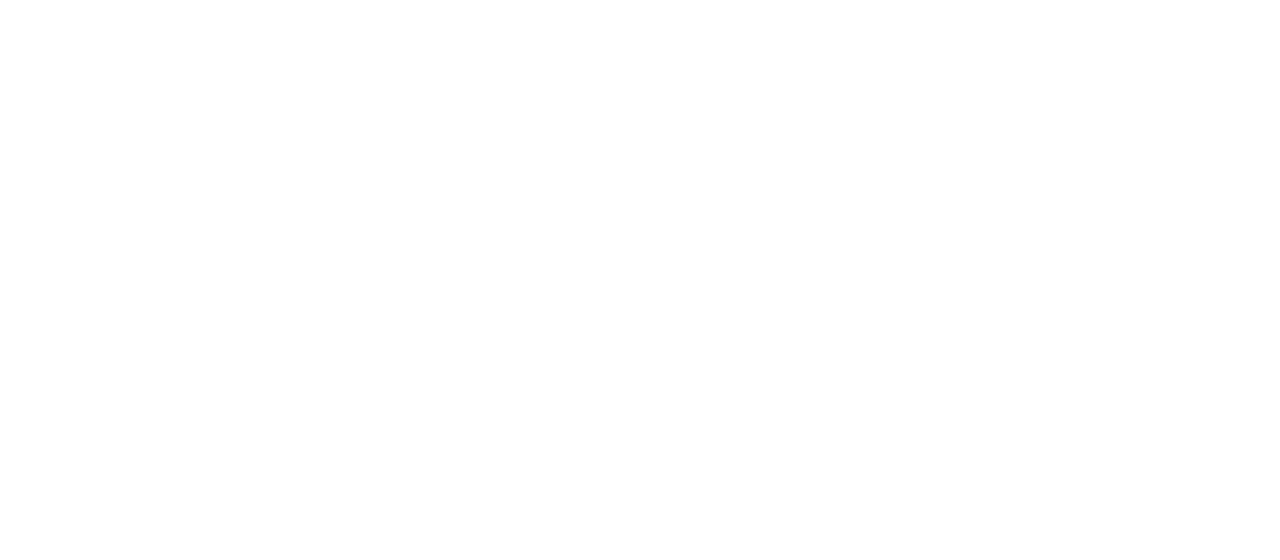
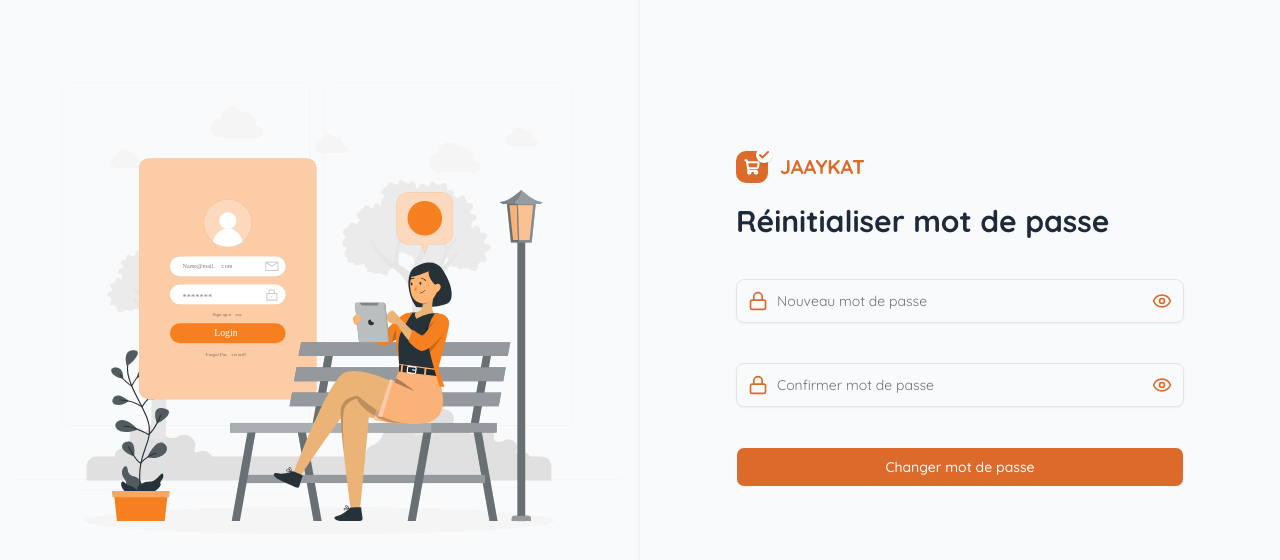
Before and after one commit to latyr0503/POS_restaurant, a React (Vite) app: page /reset-password in a window 1280 px wide. Before the commit this address had no page. Shown: the top 560 px of the page. Built offline with nearby package versions, Linux system fonts and the light colour scheme.

Commit message:
j'ai fais quelques modifications

```diff
--- a/src/App.tsx
+++ b/src/App.tsx
@@ -5,18 +5,30 @@
 import { Toaster } from "sonner"
 import Register from "./pages/auth/register"
 import Dashboard from "./pages/dashboard"
+import AuthLayout from "./Layout/auth-layout"
+import ForgotPassword from "./pages/auth/forgot-password"
+import ResetPassword from "./pages/auth/reset-password"
+import PasswordChanged from "./pages/auth/password-changed"
 
 export function App() {
   return (
+     <>
     <BrowserRouter>
       <Toaster position="top-center" richColors duration={5000} />
       <Routes>
         <Route path="/" element={<Home />} />
-        <Route path="/login" element={<Login />} />
+        <Route path="/dashboard" element={<Dashboard />} />
+
+          <Route element={<AuthLayout />}>
+          <Route path="/forgot-password" element={<ForgotPassword />} />
+          <Route path="/reset-password" element={<ResetPassword />} />
+           <Route path="/password-changed" element={<PasswordChanged />} />
+            <Route path="/login" element={<Login />} />
         <Route path="/register" element={<Register />} />
-        <Route path="/dashboard" element={<Dashboard />} />
+        </Route>
       </Routes>
     </BrowserRouter>
+    </>
   )
 }
 
--- /dev/null
+++ b/src/Layout/auth-layout.tsx
@@ -0,0 +1,35 @@
+import { Check, ShoppingCart } from "lucide-react"
+import React from "react"
+import { Outlet } from "react-router-dom"
+
+export default function AuthLayout() {
+  return (
+    <section className="grid w-full grid-cols-1 items-center justify-center bg-gray-50 md:grid-cols-2">
+      <div className="hidden w-full justify-center border-r-2 border-gray-100 p-4 md:block">
+        <img
+          src="/images/login-rafiki.svg"
+          alt="Illustration de connexion"
+          className="h-full w-full"
+        />
+      </div>
+      <div className="flex flex-col justify-center gap-5 p-4 lg:p-16 xl:p-24">
+        <div className="flex items-center gap-3">
+          <div className="relative">
+            <div className="flex h-8 w-8 items-center justify-center rounded-lg bg-primary">
+              <ShoppingCart className="h-4 w-4 text-white" strokeWidth={3} />
+            </div>
+            <span className="absolute -top-1 -right-1 flex h-4 w-4 items-center justify-center rounded-full bg-white shadow-sm">
+              <Check className="h-3 text-primary" strokeWidth={4} />
+            </span>
+          </div>
+          <span className="text-xl font-bold text-primary">JAAYKAT</span>
+        </div>
+
+
+            <Outlet />
+
+
+      </div>
+    </section>
+  )
+}
--- /dev/null
+++ b/src/pages/auth/forgot-password.tsx
@@ -0,0 +1,38 @@
+import { useNavigate } from "react-router-dom"
+import { useState } from "react"
+import { Input } from "@/components/ui/input"
+import { Button } from "@/components/ui/button"
+import { Mail } from "lucide-react"
+
+export default function ForgotPassword() {
+  const navigate = useNavigate()
+  const [email, setEmail] = useState("")
+
+  return (
+    <>
+    <div className="space-y-10">
+      <h2 className="text-2xl font-bold text-gray-800 md:text-3xl">Mot de passe oublié</h2>
+      <p className="max-w-md font-bold text-md text-gray-800">Veuillez entrer votre email ci-dessous, vous recevrez un lien de vérification</p>
+
+      <form
+        onSubmit={(e) => {
+          e.preventDefault()
+          navigate("/reset-password")
+        }}
+        className="space-y-20"
+      >
+        <Input
+          name="email"
+          type="email"
+          value={email}
+          Icon={Mail}
+          onChange={(e: any) => setEmail(e.target.value)}
+          placeholder="Votre email"
+        />
+
+       <Button className="w-full">Continue</Button>
+      </form>
+       </div>
+    </>
+  )
+}
--- a/src/pages/auth/login.tsx
+++ b/src/pages/auth/login.tsx
@@ -71,31 +71,13 @@
   }
 
   return (
-    <section className="grid w-full grid-cols-1 items-center justify-center bg-gray-50 md:grid-cols-2">
-      <div className="hidden w-full justify-center border-r-2 border-gray-100 p-4 md:block">
-        <img
-          src="/images/login-rafiki.svg"
-          alt="Illustration de connexion"
-          className="h-full w-full"
-        />
-      </div>
 
-      <div className="flex flex-col justify-center gap-5 p-4 lg:p-16 xl:p-24">
-        <div className="flex items-center gap-3">
-          <div className="relative">
-            <div className="flex h-8 w-8 items-center justify-center rounded-lg bg-primary">
-              <ShoppingCart className="h-4 w-4 text-white" strokeWidth={3} />
-            </div>
-            <span className="absolute -top-1 -right-1 flex h-4 w-4 items-center justify-center rounded-full bg-white shadow-sm">
-              <Check className="h-3 text-primary" strokeWidth={4} />
-            </span>
-          </div>
-          <span className="text-xl font-bold text-primary">JAAYKAT</span>
-        </div>
-
+<>
+       <div className="space-y-10">
         <h2 className="text-2xl font-bold text-gray-800 md:text-3xl">
           Bienvenue dans notre plateforme !
         </h2>
+
 
         <form onSubmit={handleSubmit} className="space-y-5">
           <Input
@@ -160,7 +142,8 @@
             S'inscrire
           </Link>
         </p>
-      </div>
-    </section>
+         </div>
+     </>
+
   )
 }
--- /dev/null
+++ b/src/pages/auth/password-changed.tsx
@@ -0,0 +1,25 @@
+import { Button } from '@/components/ui/button'
+import React from 'react'
+import { useNavigate } from "react-router-dom"
+import { toast } from 'sonner'
+
+
+export default function PasswordChanged() {
+
+  const navigate = useNavigate()
+  toast.success("lien de vérification envoyé avec succès.")
+
+
+  return (
+    <div className="text-center space-y-10">
+      <h2 className="text-2xl font-bold text-gray-800 md:text-3xl">Changer mot de passe</h2>
+      <p className='text md font-bold text-gray-800 max-w-md'>Nous avons envoyé un lien de vérification à votre adresse e-mail
+        <span className='text-green-500'> gafdhyvds23@gmail.com</span></p>
+      <p className='font-bold'>Clique sur le lien dans votre boîte e-mail et tout est fait</p>
+
+      <Button className="w-full"
+      onClick={() => navigate("/") }>Retour à la connexion</Button>
+      <Button variant="outline" className="w-full">Renvoyer le lien</Button>
+    </div>
+  )
+}
--- a/src/pages/auth/register.tsx
+++ b/src/pages/auth/register.tsx
@@ -77,23 +77,7 @@
   }
 
   return (
-    <section className="flex min-h-screen w-full items-center justify-center bg-gray-50">
-      <div className="flex w-full rounded-lg">
-        <div className="hidden w-1/2 justify-center rounded-xl border-r border-gray-100 bg-white p-8 md:flex">
-          <img src="/images/login-rafiki.svg" alt="" />
-        </div>
-        <div className="flex w-full flex-col justify-center gap-8 px-5 py-10 md:w-1/2 md:px-28">
-          <div className="flex items-center gap-3">
-            <div className="relative">
-              <div className="flex h-8 w-8 items-center justify-center rounded-lg bg-primary">
-                <ShoppingCart className="h-4 w-4 text-white" strokeWidth={3} />
-              </div>
-              <span className="absolute -top-1 -right-1 flex h-4 w-4 items-center justify-center rounded-full bg-white shadow-sm">
-                <Check className="h-3 text-primary" strokeWidth={4} />
-              </span>
-            </div>
-            <span className="text-xl font-bold text-primary">JAAYKAT</span>
-          </div>
+   <div className="space-y-10">
 
           <h2 className="text-3xl font-bold text-gray-800">
             Créer un compte !
@@ -185,7 +169,6 @@
             </Link>
           </p>
         </div>
-      </div>
-    </section>
+
   )
 }
--- /dev/null
+++ b/src/pages/auth/reset-password.tsx
@@ -0,0 +1,43 @@
+import { useNavigate } from "react-router-dom"
+import { useState } from "react"
+import { Input } from "@/components/ui/input"
+import { Lock } from "lucide-react"
+import { Button } from "@/components/ui/button"
+
+export default function ResetPassword() {
+  const navigate = useNavigate()
+
+  const [password, setPassword] = useState("")
+  const [confirm, setConfirm] = useState("")
+
+  return (
+    <>
+    <div className="space-y-10">
+      <h2 className="text-2xl font-bold text-gray-800 md:text-3xl">Réinitialiser mot de passe</h2>
+
+      <form
+        onSubmit={(e) => {
+          e.preventDefault()
+          navigate("/password-changed")
+        }}
+        className="space-y-10"
+      >
+        <Input
+         type="password"
+         value={password} onChange={(e: any) => setPassword(e.target.value)}
+         placeholder="Nouveau mot de passe"
+         Icon={Lock}
+         />
+
+        <Input type="password"
+         value={confirm} onChange={(e: any) => setConfirm(e.target.value)}
+          placeholder="Confirmer mot de passe"
+          Icon={Lock}
+          />
+
+       <Button className="w-full">Changer mot de passe</Button>
+      </form>
+       </div>
+    </>
+  )
+}
```
